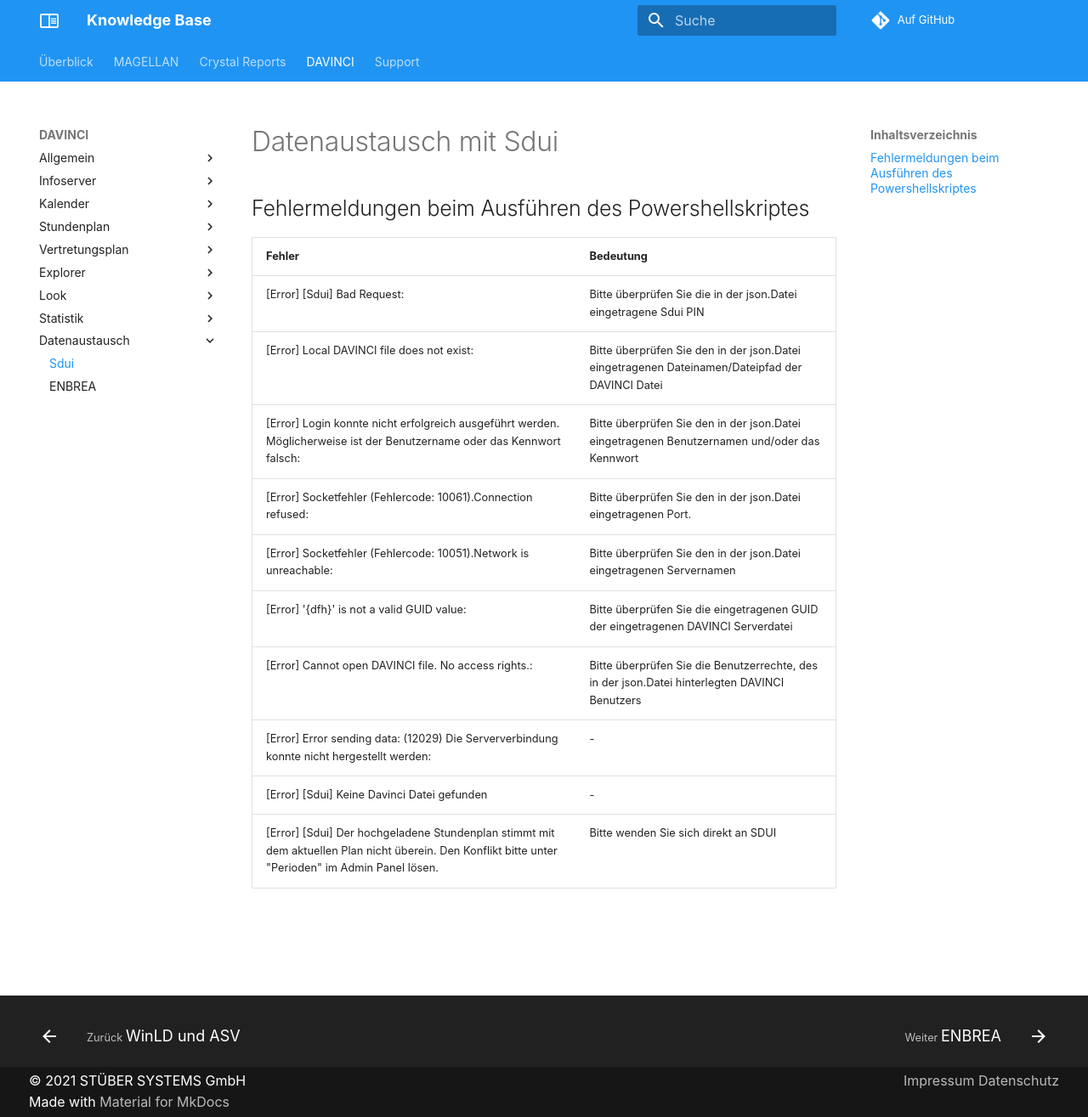
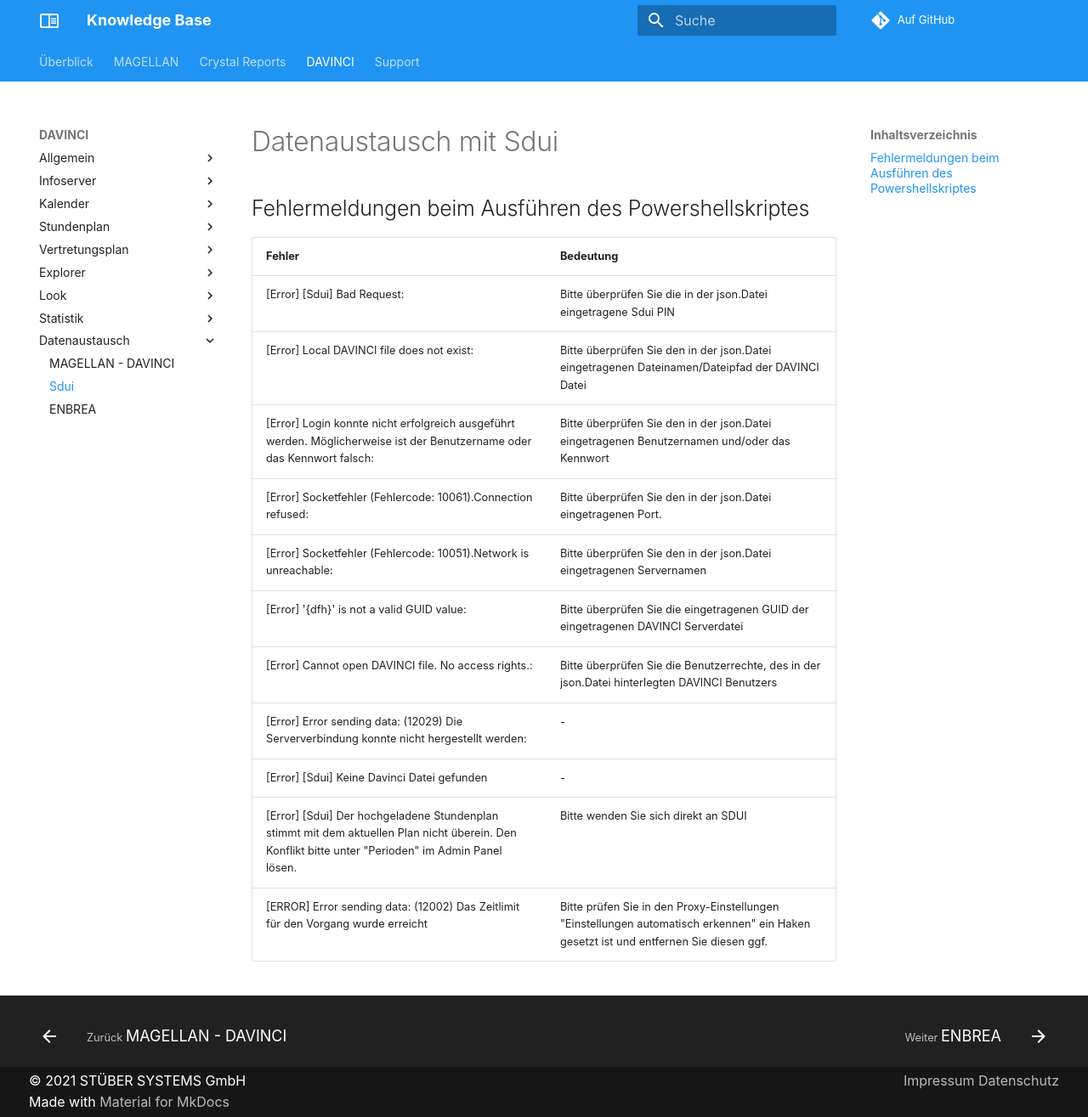
Before and after one commit to stuebersystems/doc.kb.de, an MkDocs documentation site: the page built from docs/datenaustausch/sdui.md, in a window 1280 px wide and 1315 px high. Shown: the whole window at 85% size. Built offline with MkDocs 1.6.1 and Material for MkDocs 9.7.7, drawn with Linux system fonts in a browser that asks for light colours; comment, search, counter and statistics services are not loaded; old or Windows-style settings are respelled for this version of MkDocs.

Commit message:
no message

```diff
--- a/docs/datenaustausch/sdui.md
+++ b/docs/datenaustausch/sdui.md
@@ -14,3 +14,4 @@ Fehler|Bedeutung
 [Error] Error sending data: (12029) Die Serververbindung konnte nicht hergestellt werden: |-
 [Error] [Sdui] Keine Davinci Datei gefunden| -
 [Error] [Sdui] Der hochgeladene Stundenplan stimmt mit dem aktuellen Plan nicht überein. Den Konflikt bitte unter "Perioden" im Admin Panel lösen.|Bitte wenden Sie sich direkt an SDUI
+[ERROR] Error sending data: (12002) Das Zeitlimit für den Vorgang wurde erreicht | Bitte prüfen Sie in den Proxy-Einstellungen "Einstellungen automatisch erkennen"  ein Haken gesetzt ist und entfernen Sie diesen ggf.
--- a/mkdocs.yml
+++ b/mkdocs.yml
@@ -153,6 +153,7 @@ nav:
   - Statistik:
     - WinLD und ASV: statistik\winld_asv.md
   - Datenaustausch:
+    - MAGELLAN - DAVINCI: datenaustausch/magellan-davinci.md
     - Sdui: datenaustausch/sdui.md
     - ENBREA: datenaustausch/enbrea.md
 - Support:
```
Also changed, not shown: docs/datenaustausch/magellan-davinci.md (added, +21 -0 lines).
